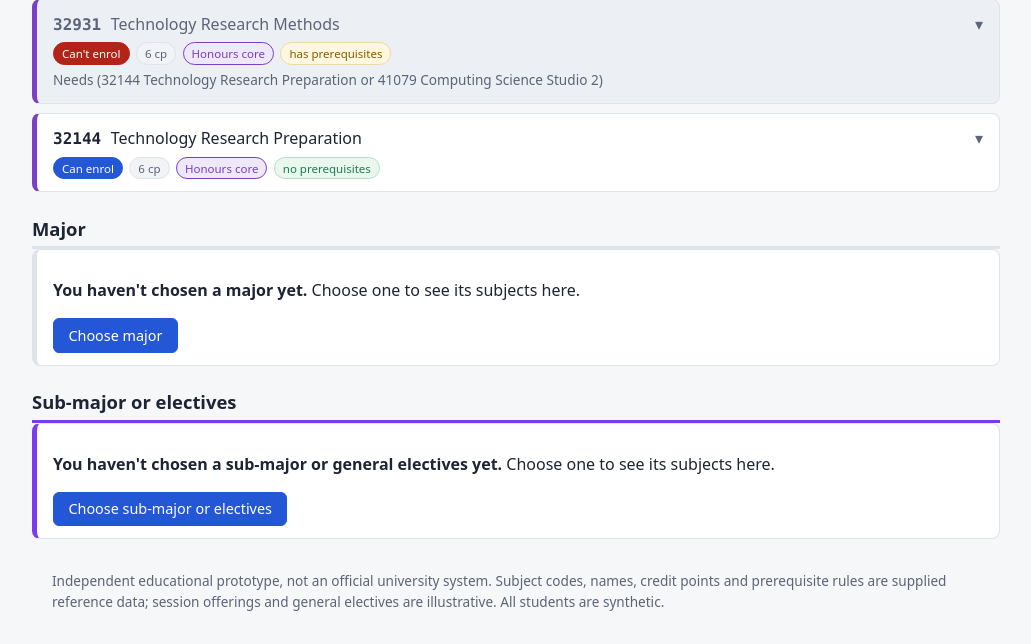
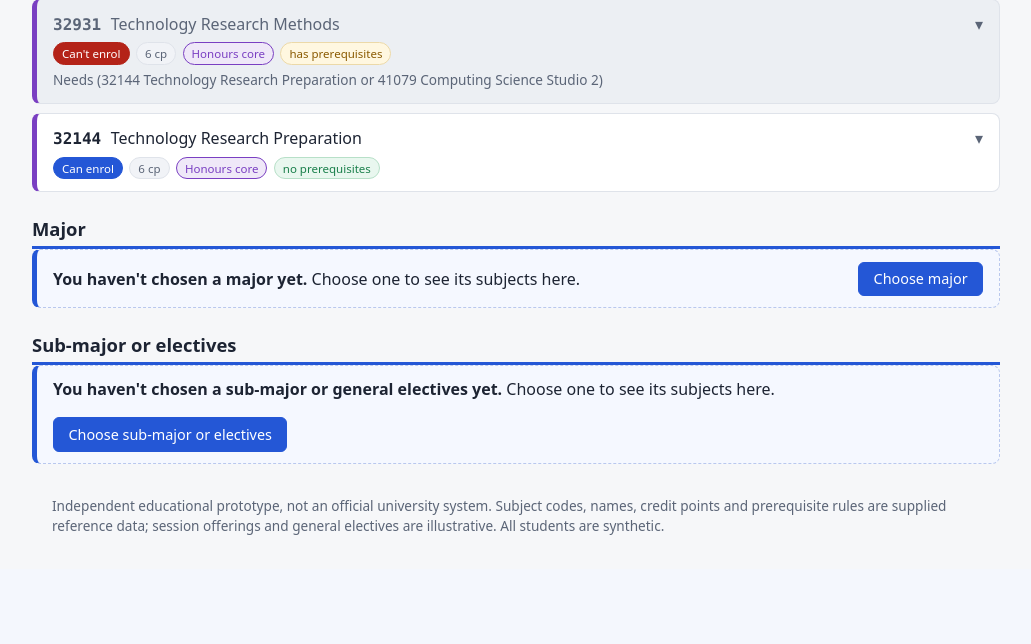
Before and after one commit to AlexChoi2004/enrolment-hub, a Flask app: page /subjects in a window 1280 px wide. Shown: the part 2417-3061 px from the top of the page, without its empty margins (124-1155 px from the left). After the commit the page ends 2952 px from the top, so only its background shows below. Run offline with Flask 3, Linux system fonts and the light colour scheme; the visitor is signed in with stand-in values (Sample User, id 1); data comes from the database, SQL or seed files in the repository; data that the repository does not hold is empty.

Commit message:
style: compact, matching prompts for choosing a major and sub-major

```diff
--- a/shared/static/theme.css
+++ b/shared/static/theme.css
@@ -295,3 +295,10 @@ a.btn.btn-danger, a.btn.btn-danger:visited { color: var(--bad); }
 .ask-answer .more h4 { margin: .6rem 0 .2rem; }
 .ask-answer .more pre { white-space: pre-wrap; background: #f1f3f7; padding: .5rem; border-radius: 6px; font-size: .8rem; max-height: 14rem; overflow: auto; }
 .answer-foot { color: var(--muted); font-size: .78rem; margin: .5rem 0 0; }
+
+/* "You haven't chosen a major / sub-major yet" on the Subjects page: one calm row, the same for both */
+.cat-major_prompt, .cat-submajor_prompt { --c: var(--accent); }
+.prompt-card { display: flex; align-items: center; justify-content: space-between; gap: 1rem; flex-wrap: wrap;
+               padding: .7rem 1rem; background: #f5f8ff; border: 1px dashed #b9c8ee; border-left: 5px solid var(--accent); }
+.prompt-card p { margin: 0; }
+.prompt-card .btn { white-space: nowrap; }
--- a/subject_catalogue/templates/catalogue/_results.html
+++ b/subject_catalogue/templates/catalogue/_results.html
@@ -3,7 +3,7 @@
   {% if g.prompt %}
     <section class="group cat-{{ g.category }}">
       <h2 class="group-title">{{ g.label }}</h2>
-      <div class="card major-prompt">
+      <div class="card major-prompt prompt-card">
         <p><strong>{{ g.text }}</strong> Choose one to see its subjects here.</p>
         <a class="btn" href="{{ g.href }}">{{ g.button }}</a>
       </div>
```
Also changed, not shown: tests/rag/test_format_and_polish.py (+16 -0 lines).
